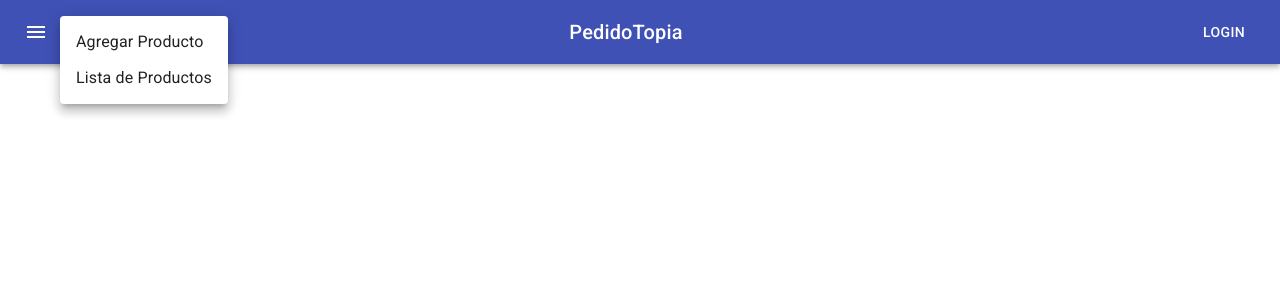
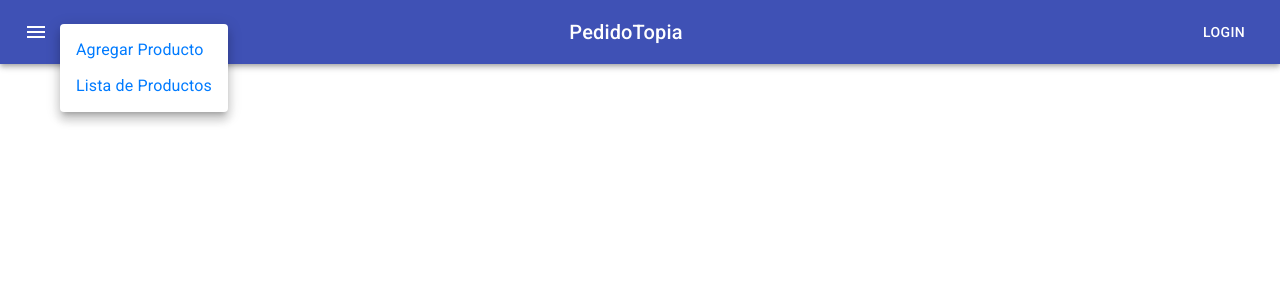
Before and after one commit to facusada/pedidotopia, a React (Create React App) app in the folder client/: page / in a window 1280 px wide. Both pictures are taken after a click on the button "menu". Shown: the top 300 px of the page. Built offline with nearby package versions, Linux system fonts and the light colour scheme; the HTML template or start-up script is replaced by a standard one.

Commit message:
arreglo close

```diff
--- a/client/src/components/NavBar.jsx
+++ b/client/src/components/NavBar.jsx
@@ -1,5 +1,6 @@
 import React from 'react';
-import { AppBar, Toolbar, Typography, makeStyles, IconButton, Button, Link } from '@material-ui/core';
+import { Link } from 'react-router-dom'
+import { AppBar, Toolbar, Typography, makeStyles, IconButton, Button } from '@material-ui/core';
 import MenuIcon from '@material-ui/icons/Menu';
 import MenuItem from '@material-ui/core/MenuItem';
 import Menu from '@material-ui/core/Menu';
@@ -20,12 +21,9 @@ export default function NavBar() {
     const handleMenu = (event) => {
         setAnchorEl(event.currentTarget);
       };
-
-    const handleClose = () => {
-    setAnchorEl(null);
-    };
-
-
+      const handleClose = () => {
+        setAnchorEl(null);
+        };
       return (
         <AppBar position="static">
             <Toolbar>
@@ -42,8 +40,12 @@ export default function NavBar() {
                     open={open}
                     onClose={handleClose}
                 >
-                    <MenuItem onClick={handleClose}>Agregar Producto</MenuItem>
-                    <MenuItem onClick={handleClose}>Lista de Productos</MenuItem>
+                    <Link to='/addProduct'>
+                        <MenuItem >Agregar Producto</MenuItem>
+                    </Link>
+                    <Link to='/list'>
+                        <MenuItem >Lista de Productos</MenuItem>
+                    </Link>
                 </Menu>
             </IconButton>
             </div>
```
